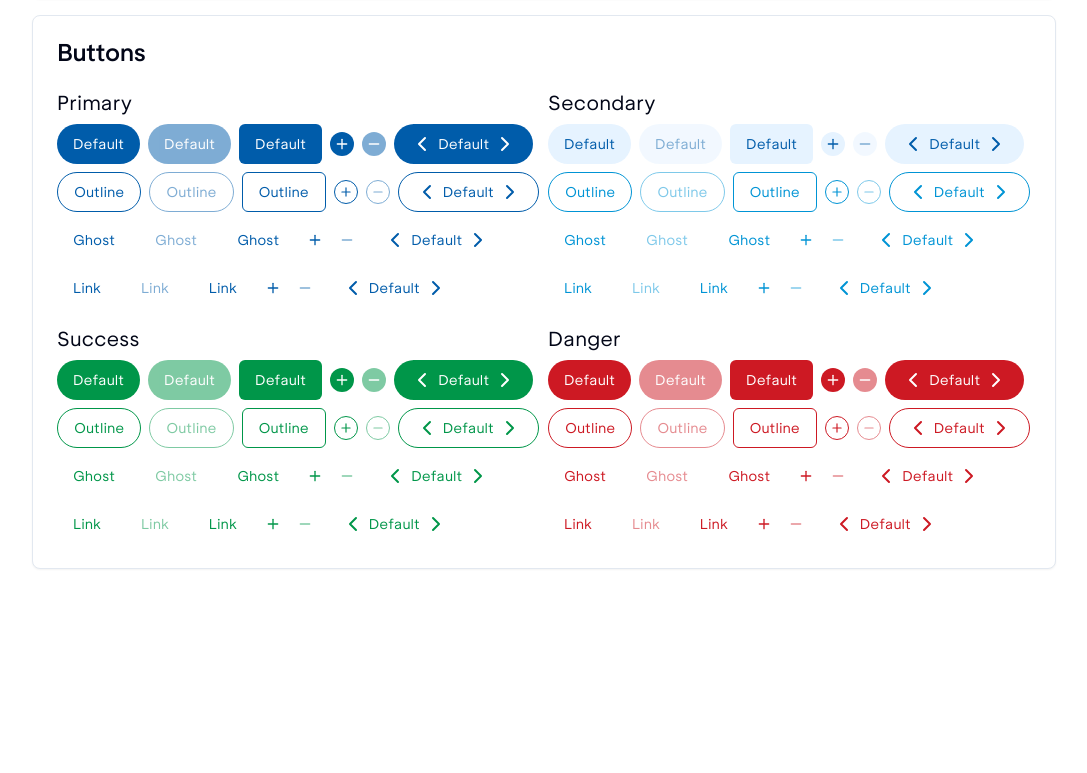
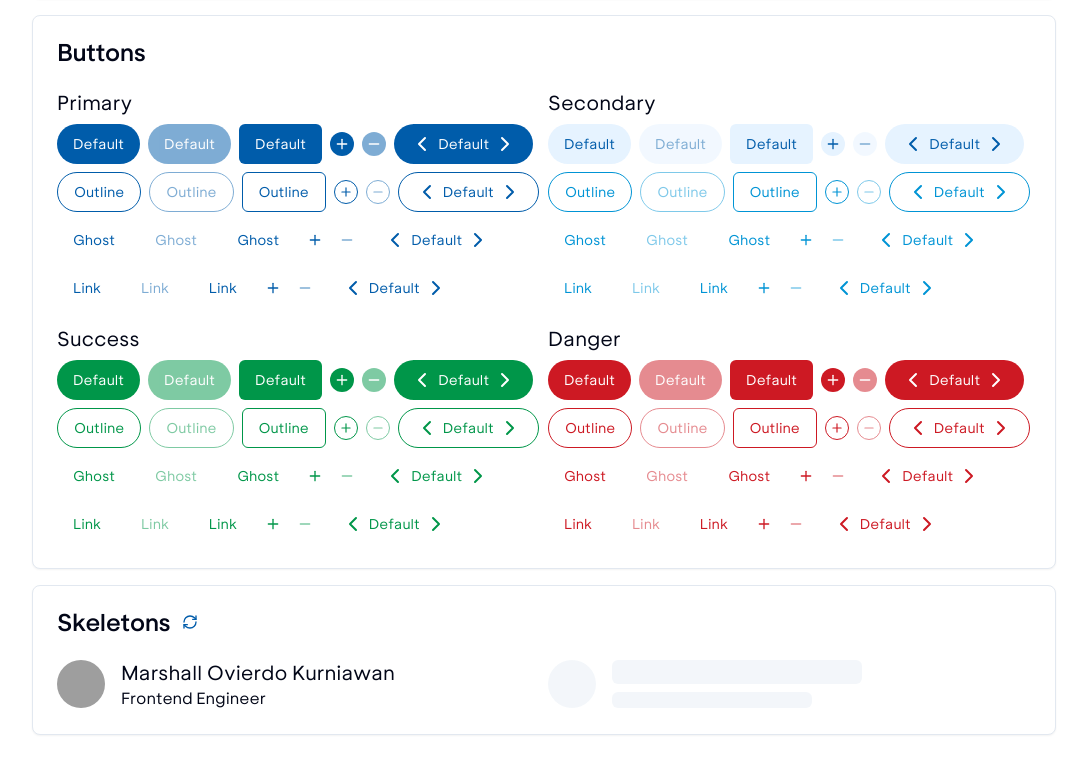
Before and after one commit to shrall/ocean-template, a Next.js app: page /components in a window 1280 px wide. Shown: the part 519-1292 px from the top of the page, without its empty margins (96-1183 px from the left). Before the commit the page ends 1136 px from the top, so only its background shows below. Built offline with nearby package versions, Linux system fonts and the light colour scheme; grey boxes are pictures that could not be loaded.

Commit message:
feat: add skeletons

```diff
--- /dev/null
+++ b/src/components/ui/skeleton.tsx
@@ -0,0 +1,18 @@
+import { cn } from "@/lib/utils";
+
+function Skeleton({
+  className,
+  ...props
+}: React.HTMLAttributes<HTMLDivElement>) {
+  return (
+    <div
+      className={cn(
+        "animate-pulse rounded-md bg-slate-100 dark:bg-slate-800",
+        className,
+      )}
+      {...props}
+    />
+  );
+}
+
+export { Skeleton };
--- a/src/pages/components/index.tsx
+++ b/src/pages/components/index.tsx
@@ -12,6 +12,7 @@ import {
 import Avatars from "./avatars";
 import Badges from "./badges";
 import Buttons from "./buttons";
+import Skeletons from "./skeletons";
 
 export default function Components() {
   return (
@@ -35,6 +36,8 @@ export default function Components() {
       <Badges />
       {/* //NOTE - Buttons */}
       <Buttons />
+      {/* //NOTE - Skeletons */}
+      <Skeletons />
     </main>
   );
 }
--- /dev/null
+++ b/src/pages/components/skeletons.tsx
@@ -0,0 +1,68 @@
+import { RefreshCw } from "lucide-react";
+import { useEffect, useState } from "react";
+
+import { Avatar, AvatarFallback, AvatarImage } from "@/components/ui/avatar";
+import { Button } from "@/components/ui/button";
+import { Card, CardContent, CardHeader, CardTitle } from "@/components/ui/card";
+import { Skeleton } from "@/components/ui/skeleton";
+
+function Skeletons() {
+  const [isLoading, setIsLoading] = useState(true);
+
+  useEffect(() => {
+    if (!isLoading) return;
+    const timer = setTimeout(() => {
+      setIsLoading(false);
+    }, 3000);
+
+    return () => clearTimeout(timer);
+  }, [isLoading]);
+
+  return (
+    <Card>
+      <CardHeader>
+        <CardTitle className="flex items-center gap-x-2">
+          Skeletons
+          <Button
+            size="icon"
+            variant="ghost"
+            onClick={() => setIsLoading(true)}
+          >
+            <RefreshCw />
+          </Button>
+        </CardTitle>
+      </CardHeader>
+      <CardContent className="grid grid-cols-2 gap-x-2 gap-y-4">
+        {isLoading ? (
+          <div className="flex items-center space-x-4">
+            <Skeleton className="h-12 w-12 rounded-full" />
+            <div className="space-y-2">
+              <Skeleton className="h-6 w-[250px]" />
+              <Skeleton className="h-4 w-[200px]" />
+            </div>
+          </div>
+        ) : (
+          <div className="flex items-center space-x-4">
+            <Avatar className="size-12">
+              <AvatarImage src="https://github.com/shrall.png" />
+              <AvatarFallback>MO</AvatarFallback>
+            </Avatar>
+            <div>
+              <p className="text-xl">Marshall Ovierdo Kurniawan</p>
+              <p>Frontend Engineer</p>
+            </div>
+          </div>
+        )}
+        <div className="flex items-center space-x-4">
+          <Skeleton className="h-12 w-12 rounded-full" />
+          <div className="space-y-2">
+            <Skeleton className="h-6 w-[250px]" />
+            <Skeleton className="h-4 w-[200px]" />
+          </div>
+        </div>
+      </CardContent>
+    </Card>
+  );
+}
+
+export default Skeletons;
```
